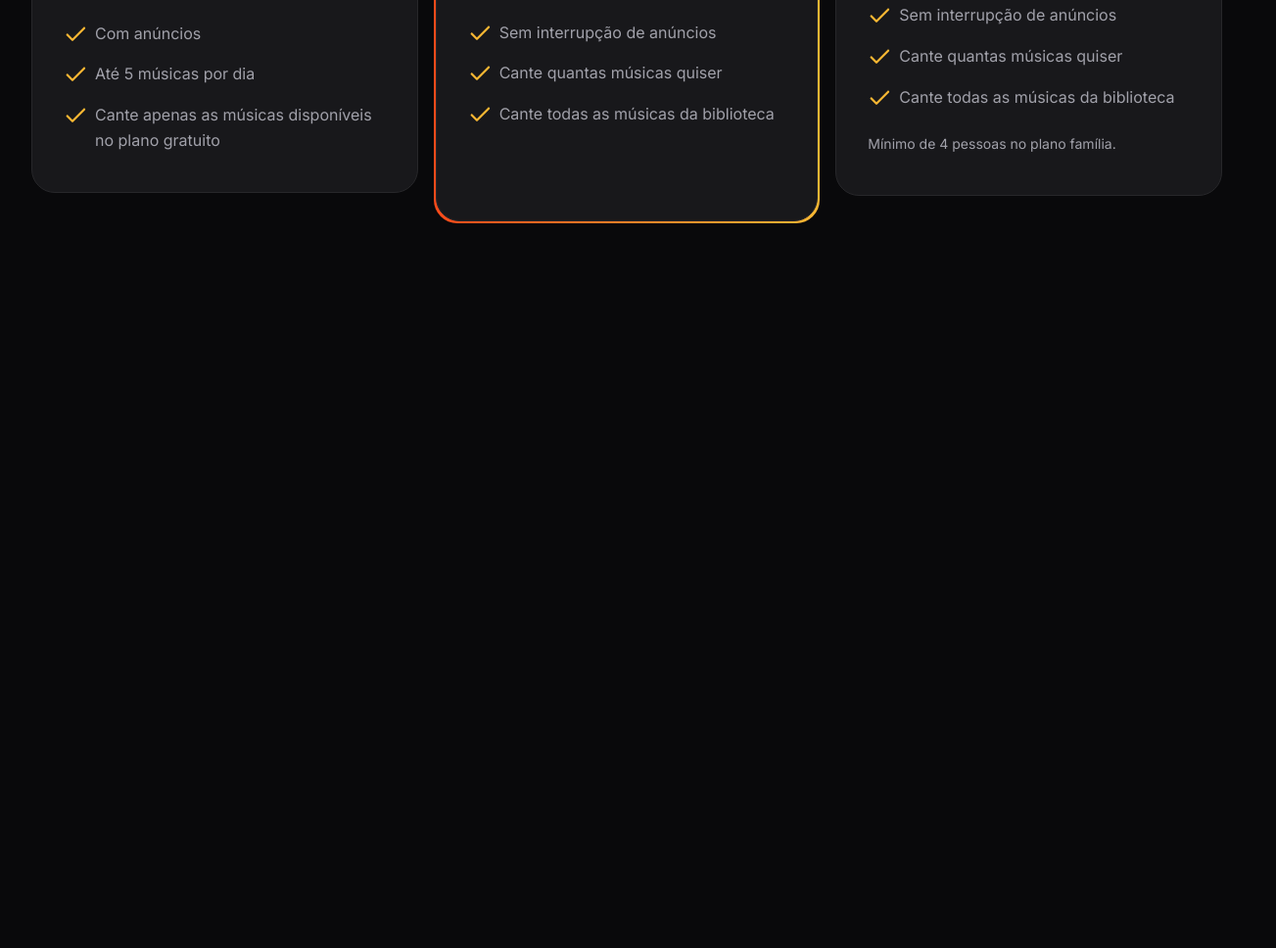
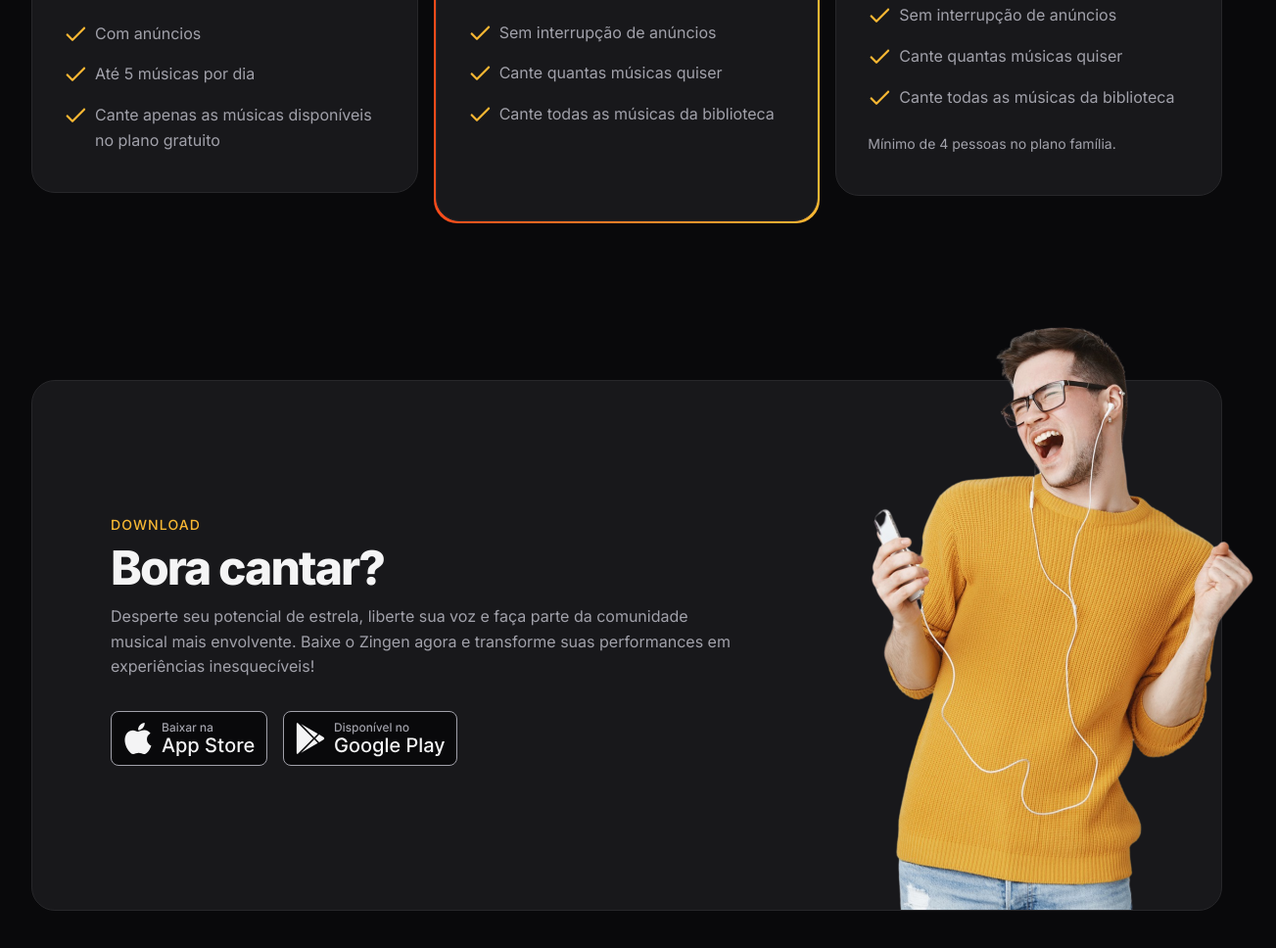
Before and after one commit to kartiaga/Projeto-Zingen, a plain HTML site: page index.html in a window 1280 px wide. Shown: the part 3239-4207 px from the top of the page at 98% size, 1303 px wide, since content can reach past the window. Before the commit the page ends 3547 px from the top, so only its background shows below. Drawn offline with Linux system fonts and the light colour scheme.

Commit message:
Seção download

```diff
--- a/index.html
+++ b/index.html
@@ -1,17 +1,20 @@
 <!DOCTYPE html>
 <html lang="pt-BR">
+
 <head>
   <link rel="preconnect" href="https://fonts.googleapis.com">
   <link rel="preconnect" href="https://fonts.gstatic.com" crossorigin>
-
 
   <meta charset="UTF-8">
   <meta name="viewport" content="width=device-width, initial-scale=1.0">
   <title>Zingen - Karaokê</title>
 
-  <link href="https://fonts.googleapis.com/css2?family=Inter:ital,opsz,wght@0,14..32,100..900;1,14..32,100..900&display=swap" rel="stylesheet">
+  <link
+    href="https://fonts.googleapis.com/css2?family=Inter:ital,opsz,wght@0,14..32,100..900;1,14..32,100..900&display=swap"
+    rel="stylesheet">
   <link rel="stylesheet" href="styles/index.css">
 </head>
+
 <body>
   <header class="container py-base">
     <nav class="flex items-center gap-1.5">
@@ -51,7 +54,10 @@
           <strong>Conheça o app</strong>
           <h2>O aplicativo perfeito para aprender a cantar</h2>
         </header>
-        <p>Nosso algoritmo de Inteligência Artificial permite remover a voz original e manter as melodias das músicas. Dessa forma, temos o maior repertório musical para Karaokê! Além disso, ao cantar, sua voz e afinação é comparada pelo algoritmo permitindo uma avaliação precisa da sua performance te ajudando a melhorar seu canto.</p>
+        <p>Nosso algoritmo de Inteligência Artificial permite remover a voz original e manter as melodias das músicas.
+          Dessa forma, temos o maior repertório musical para Karaokê! Além disso, ao cantar, sua voz e afinação é
+          comparada pelo algoritmo permitindo uma avaliação precisa da sua performance te ajudando a melhorar seu canto.
+        </p>
       </div>
       <div class="desktop-only">
         <img src="assets/smartphones.png" alt="">
@@ -71,7 +77,8 @@
         <div>
           <img src="assets/icons/GameController.svg" alt="">
           <h3>Experiência gamificada</h3>
-          <p>Sua performance é pontuada de acordo com nosso algoritmo ultra preciso. Desafie-se, ganhe reconhecimento e comemore sua evolução!</p>
+          <p>Sua performance é pontuada de acordo com nosso algoritmo ultra preciso. Desafie-se, ganhe reconhecimento e
+            comemore sua evolução!</p>
         </div>
         <img class="desktop-only" src="assets/Tela 2.png" alt="">
       </div>
@@ -79,14 +86,16 @@
       <div class="card py-lg px-lg">
         <img src="assets/icons/MicrophoneStage.svg" alt="">
         <h3>Grave suas performances</h3>
-        <p>Seja para compartilhar com os amigos ou para acompanhar sua evolução, nosso recurso de gravação de áudio e vídeo permite que você aproveite a experiência ao máximo! </p>
+        <p>Seja para compartilhar com os amigos ou para acompanhar sua evolução, nosso recurso de gravação de áudio e
+          vídeo permite que você aproveite a experiência ao máximo! </p>
       </div>
 
       <div class="card py-lg px-lg">
         <div>
           <img src="assets/icons/UsersThree.svg" alt="">
           <h3>Compartilhe com a comunidade</h3>
-          <p>Compartilhe suas gravações com a comunidade, interaja e explore a performance vocal de outras pessoas no seu feed!</p>
+          <p>Compartilhe suas gravações com a comunidade, interaja e explore a performance vocal de outras pessoas no
+            seu feed!</p>
         </div>
         <img class="desktop-only" src="assets/Tela 1.png" alt="">
       </div>
@@ -95,7 +104,8 @@
         <div>
           <img src="assets/icons/MusicNotes.svg" alt="">
           <h3>Letras em tempo-real</h3>
-          <p>Nunca perca o ritmo com as letras das músicas sincronizadas e exibidas em tempo real. Você também pode ativar a voz original da música para ajudar.</p>
+          <p>Nunca perca o ritmo com as letras das músicas sincronizadas e exibidas em tempo real. Você também pode
+            ativar a voz original da música para ajudar.</p>
         </div>
         <img class="desktop-only" src="assets/Tela 3.png" alt="">
       </div>
@@ -156,5 +166,32 @@
       </div>
     </div>
   </section>
+
+  <section id="download">
+    <div class="container py-xl">
+      <div class="card px-lg even-columns items-center">
+        <div>
+          <header>
+            <strong>download</strong>
+            <h2>Bora cantar?</h2>
+          </header>
+          <p>Desperte seu potencial de estrela, liberte sua voz e faça parte da comunidade musical mais envolvente.
+            Baixe o Zingen agora e transforme suas performances em experiências inesquecíveis!</p>
+
+          <div class="buttons flex gap-1">
+            <a href="#">
+              <img src="assets/button-applestore.svg" alt="Baixar da Apple Store">
+            </a>
+            <a href="#">
+              <img src="assets/button-playstore.svg" alt="Baixar da Play Store">
+            </a>
+          </div>
+        </div>
+        <img src="assets/rapaz-ouvindo-musica-com-fones-de-ouvido-e-cantando-no-aplicativo-de-karaoke-removebg 1.png"
+          alt="">
+      </div>
+    </div>
+  </section>
 </body>
+
 </html>
--- /dev/null
+++ b/styles/download.css
@@ -0,0 +1,32 @@
+#download {
+  .card {
+    padding: 3rem 1.5rem 15rem;
+    position: relative;
+
+    & > img {
+      width: 14.5rem;
+      position: absolute;
+      bottom: 0;
+      right: -3.5rem;
+    }
+  }
+
+  .buttons {
+    flex-wrap: wrap;
+    margin-top: 2rem;
+  }
+
+  @media (width >= 80em) {
+    .card {
+      padding: 8.75rem 5rem;
+
+      & > div:nth-child(1) {
+        max-width:40rem
+      }
+
+      & > img {
+        width: 29.125rem;
+      }
+    }
+  }
+}
--- a/styles/global.css
+++ b/styles/global.css
@@ -45,6 +45,8 @@ html {
   font-size: var(--fs-base);
   line-height: 1.6;
   color: var(--text-color-primary);
+
+  overflow-x: hidden;
 }
 
 body {
--- a/styles/index.css
+++ b/styles/index.css
@@ -9,3 +9,4 @@
 @import url(cards.css);
 @import url(features.css) (width >= 80em);
 @import url(pricing.css);
+@import url(download.css);
```
Also changed, not shown: assets/button-applestore.svg (added), assets/button-playstore.svg (added).
